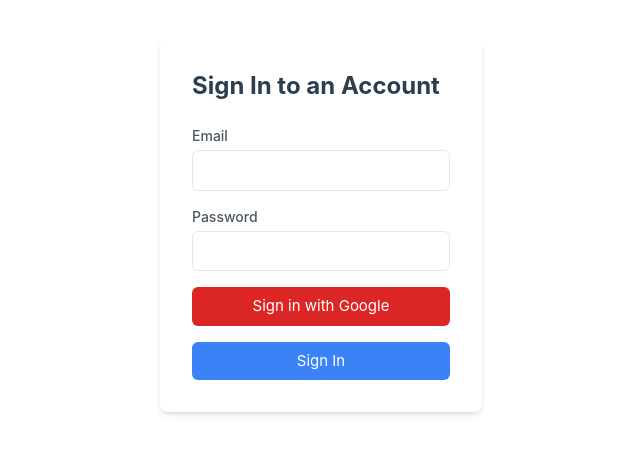
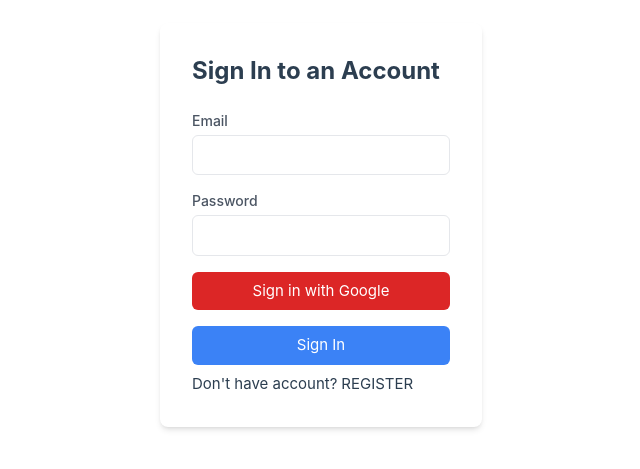
Before and after one commit to arif-ibrahim/video-view-app, a Vue app: page /signin in a window 1280 px wide. Shown: the part 175-644 px from the top of the page, without its empty margins (158-798 px from the left). Built offline with nearby package versions, Linux system fonts and the light colour scheme.

Commit message:
signin and register re-direction option added

```diff
--- a/src/main.ts
+++ b/src/main.ts
@@ -5,7 +5,7 @@
 import './style.css'
 import router from './router'
 import { initializeApp } from "firebase/app";
-import Vue3Toasity, { type ToastContainerOptions } from 'vue3-toastify';
+import Vue3Toastify, { type ToastContainerOptions } from 'vue3-toastify';
 import 'vue3-toastify/dist/index.css';
 
 
@@ -26,7 +26,7 @@
 app.use(createPinia())
 app.use(router)
 app.use(
-  Vue3Toasity,
+  Vue3Toastify,
   {
     autoClose: 9000,
   } as ToastContainerOptions,
--- a/src/views/RegisterView.vue
+++ b/src/views/RegisterView.vue
@@ -68,6 +68,7 @@
             <button @click="register" class="bg-blue-500 text-white py-2 px-4 rounded-md w-full">
                 Register
             </button>
+            <div class="mt-2 flex gap-1"><div>Already have an account?</div> <RouterLink class="p-0 hover:text-blue-600 hover:bg-white" to="/signin">SIGN IN</RouterLink></div>
         </div>
     </div>
 </template>
--- a/src/views/SigninView.vue
+++ b/src/views/SigninView.vue
@@ -77,6 +77,8 @@
             <button @click="register" class="bg-blue-500 text-white py-2 px-4 rounded-md w-full">
                 Sign In
             </button>
+            <div class="mt-2 flex gap-1"><div>Don't have account?</div> <RouterLink class="p-0 hover:text-blue-600 hover:bg-white" to="/register">REGISTER</RouterLink></div>
+
         </div>
     </div>
 </template>
```
